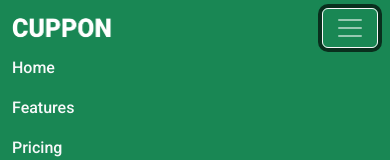
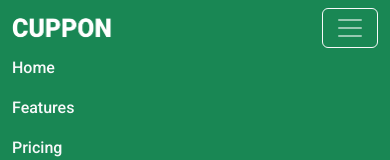
Before and after one commit to javiernfigueroa/DESAFIO-LATAM, a plain HTML site: page Curso Boostrap/index.html in a window 390 px wide. Both pictures are taken after a click on the button "Toggle navigation". Shown: the top 160 px of the page. Drawn offline with nearby package versions, Linux system fonts and the light colour scheme.

Commit message:
update toogler

```diff
--- a/Curso Boostrap/assets/css/styles.css
+++ b/Curso Boostrap/assets/css/styles.css
@@ -14,7 +14,7 @@ p {
 
 hr {
   margin: 20px 0 0 0 !important;
-  width:100% !important;
+  width: 100% !important;
   border-top: 1px solid black !important;
 }
 
@@ -26,8 +26,14 @@ i {
 .logo {
   max-width: 100px;
 }
+
 .card-body {
   padding: 10px;
+}
+
+.navbar-toggler:focus {
+  outline: none;
+  box-shadow: none;
 }
 
 /* #212529
```
